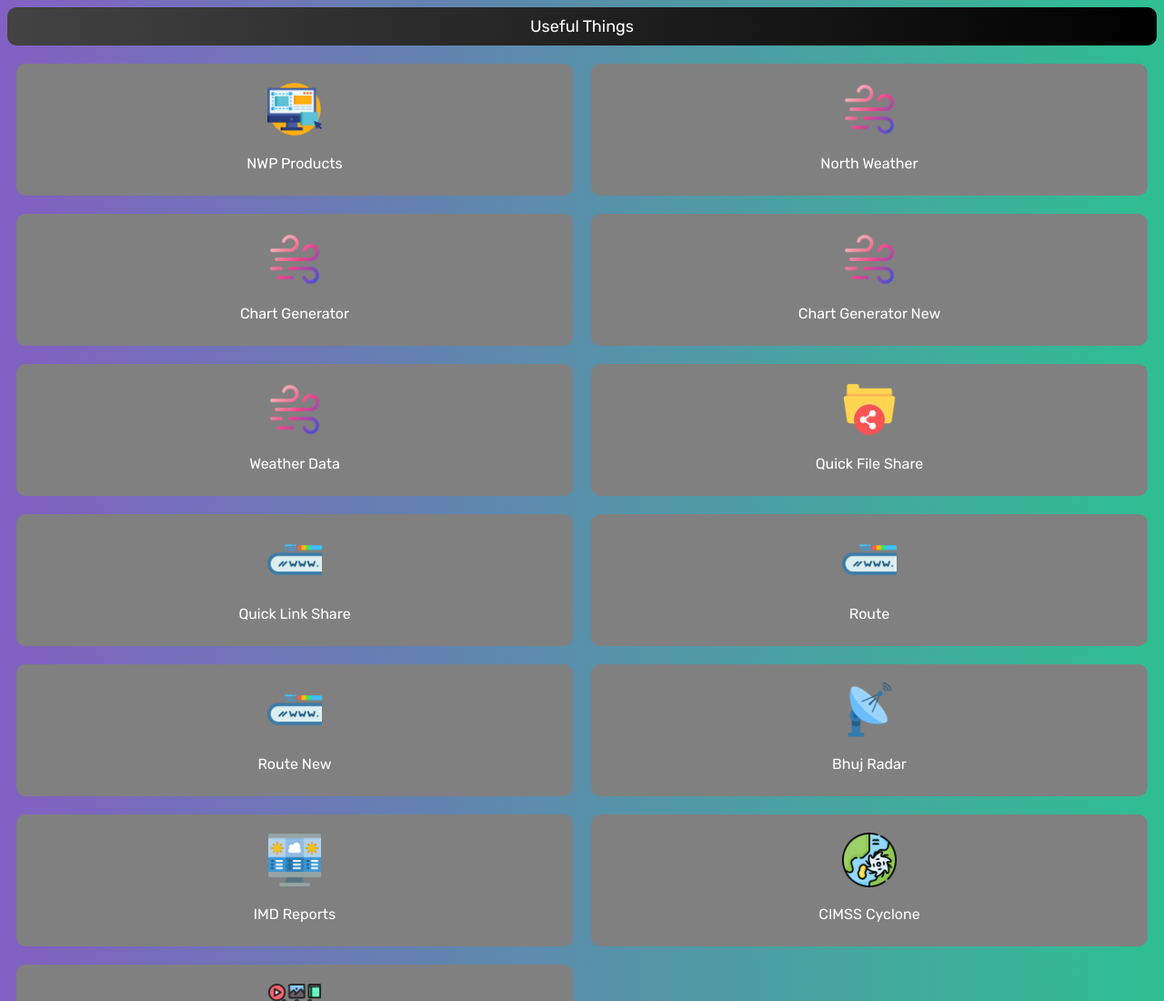
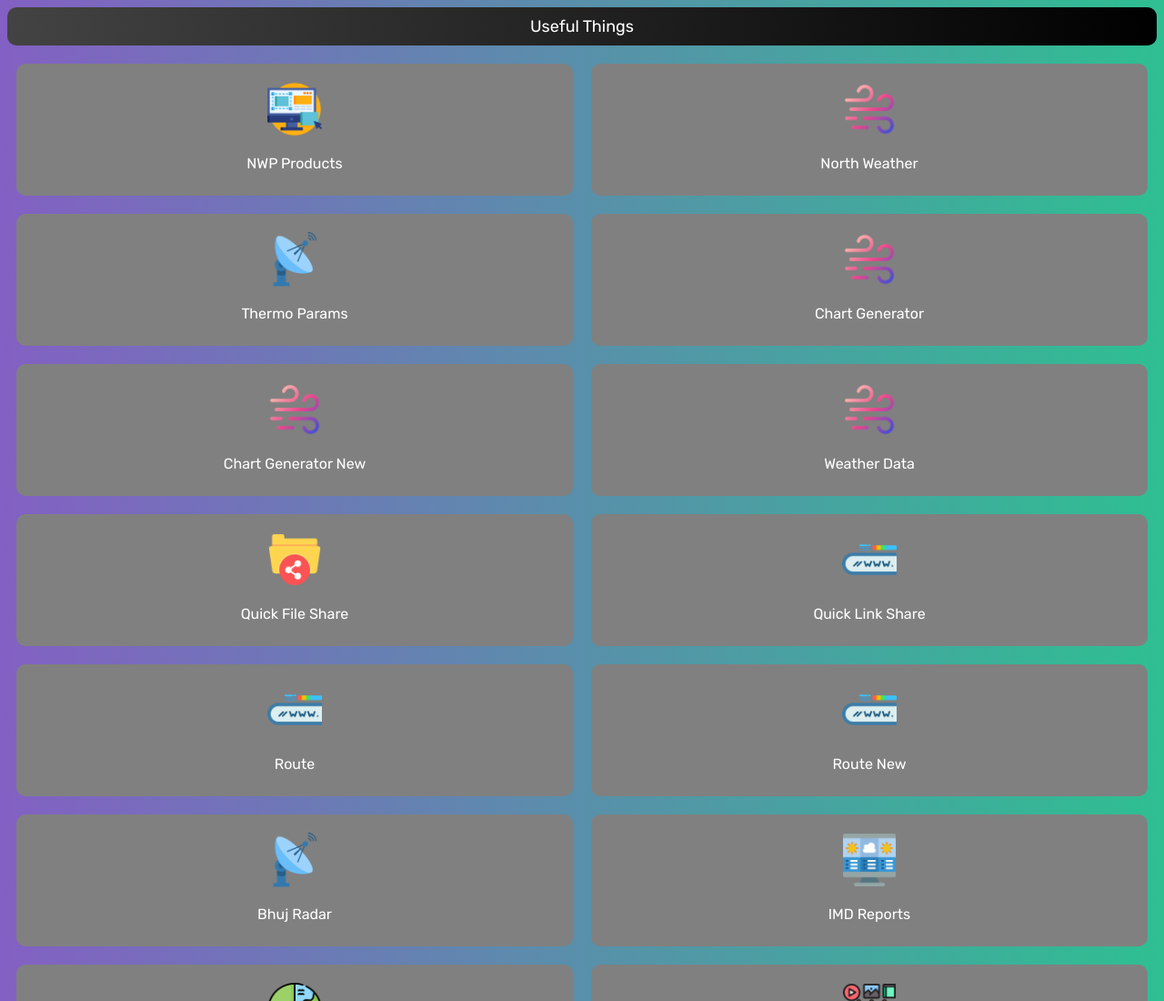
Before and after one commit to manaruchi/manaruchi.github.io, a plain HTML site: page index.html in a window 1280 px wide. Shown: the top 1100 px of the page at 91% size. Drawn offline with Linux system fonts and the light colour scheme.

Commit message:
Update index.html

```diff
--- a/index.html
+++ b/index.html
@@ -29,6 +29,15 @@
           <center>
           <img class="icons" src="graphics/wind.png" alt="">
           <p class="icon-text">North Weather</p>
+        </center>
+        </div>
+      </a>
+
+      <a href = "https://manaruchi-thermoparams.hf.space/?lat=32.91&lon=75.14" style="text-decoration:none">
+        <div class="small-button">
+          <center>
+          <img class="icons" src="graphics/radar.png" alt="">
+          <p class="icon-text">Thermo Params</p>
         </center>
         </div>
       </a>
```
